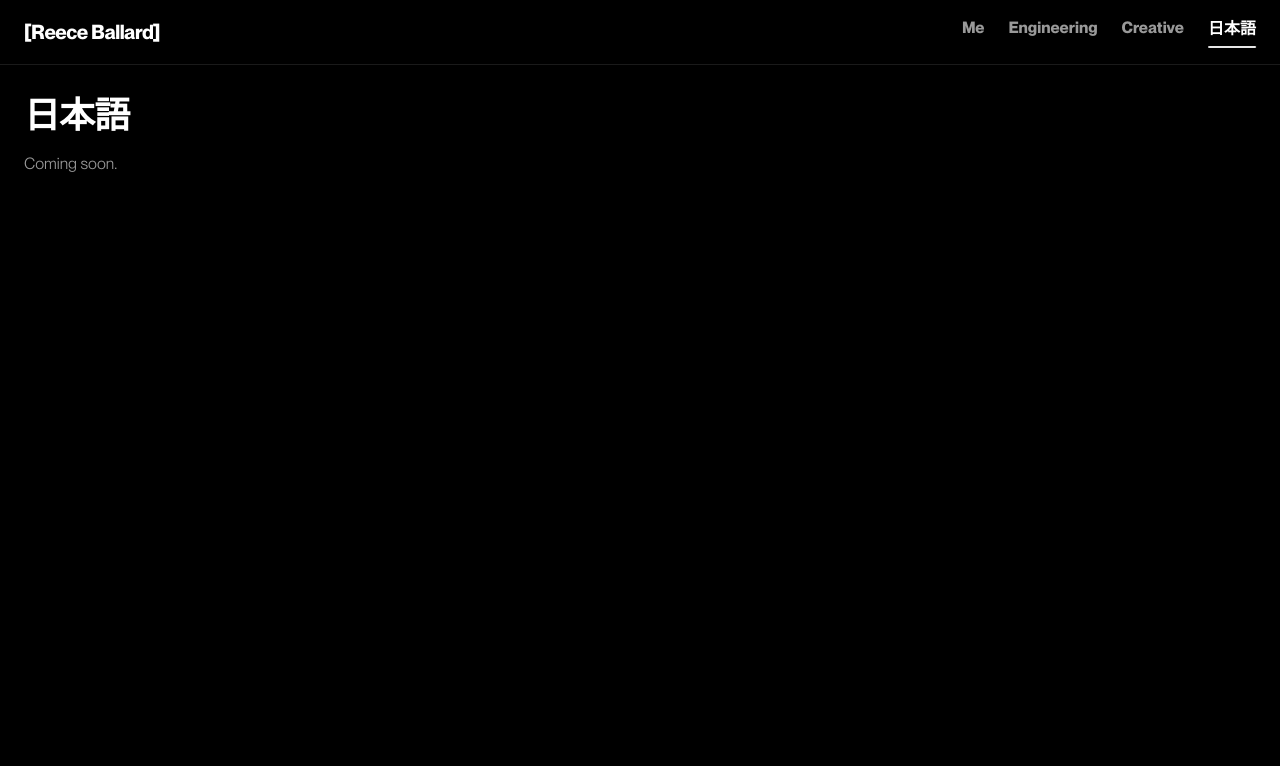
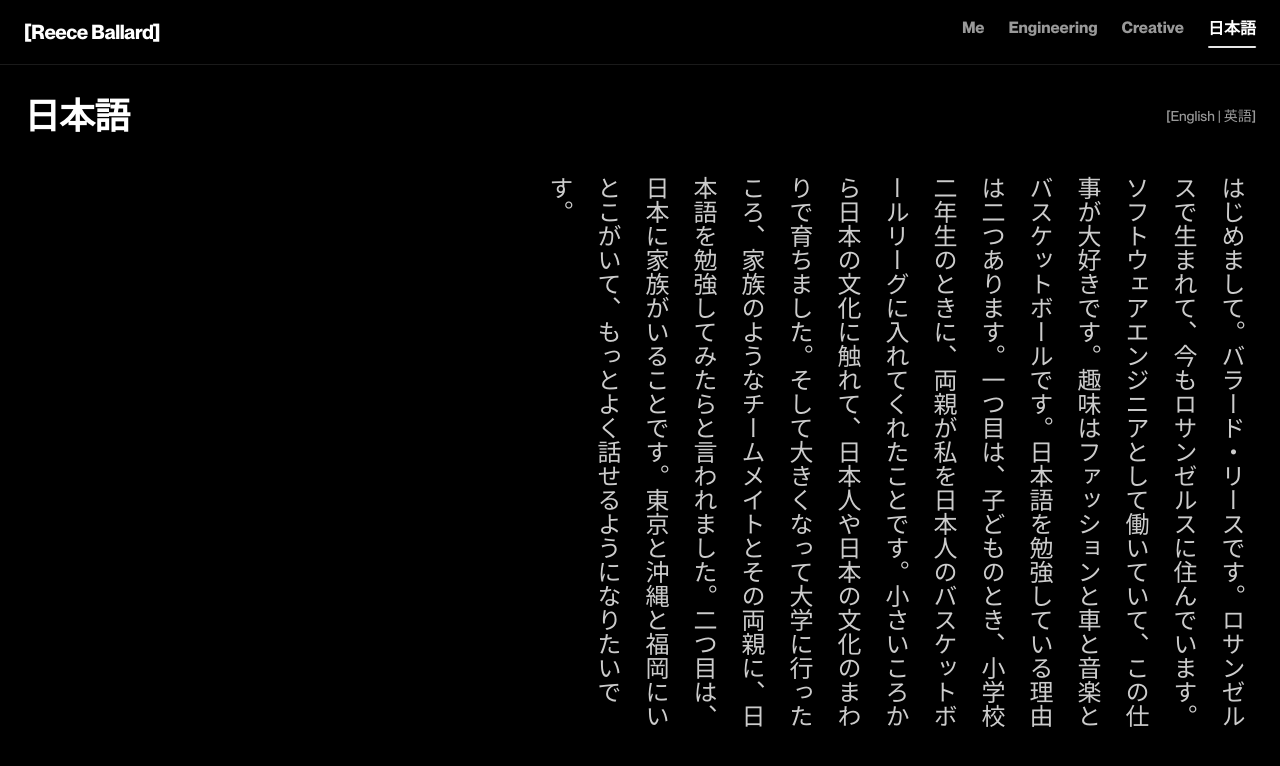
Before and after one commit to RBallardDev/reece-portfolio, a Next.js app: page /japanese in a window 1280 px wide. Shown: the top 766 px of the page. Built offline with nearby package versions, Linux system fonts and the light colour scheme.

Commit message:
added japanese section

```diff
--- a/src/app/japanese/page.tsx
+++ b/src/app/japanese/page.tsx
@@ -1,6 +1,7 @@
 "use client";
 
-import { motion } from "motion/react";
+import { useState } from "react";
+import { motion, AnimatePresence } from "motion/react";
 
 const pageVariants = {
   initial: { opacity: 0, y: 10 },
@@ -14,16 +15,96 @@ const pageVariants = {
   },
 };
 
+const textVariants = {
+  initial: { opacity: 0 },
+  animate: {
+    opacity: 1,
+    transition: { duration: 0.4, ease: [0.22, 1, 0.36, 1] as [number, number, number, number] },
+  },
+  exit: {
+    opacity: 0,
+    transition: { duration: 0.3, ease: [0.22, 1, 0.36, 1] as [number, number, number, number] },
+  },
+};
+
 export default function JapanesePage() {
+  const [lang, setLang] = useState<"ja" | "en">("ja");
+
   return (
-    <main className="min-h-screen pt-24 px-6">
+    <main className="min-h-screen pt-24 px-6 pb-16">
       <motion.div
+        className="max-w-7xl mx-auto"
         variants={pageVariants}
         initial="initial"
         animate="animate"
       >
-        <h1 className="text-4xl font-bold tracking-tight">日本語</h1>
-        <p className="mt-4 text-white/60">Coming soon.</p>
+        <div className="flex items-center justify-between gap-4 mb-10">
+          <h1
+            className="text-4xl font-bold tracking-tight"
+            style={{ fontFamily: '"Noto Sans JP", system-ui, sans-serif' }}
+          >
+            日本語
+          </h1>
+          <div className="flex items-center gap-4">
+            <button
+              type="button"
+              onClick={() => setLang(lang === "ja" ? "en" : "ja")}
+              className="text-sm font-medium text-white/60 hover:text-white transition-colors"
+            >
+              {lang === "ja" ? "[English | 英語]" : "[日本語 | Japanese]"}
+            </button>
+          </div>
+        </div>
+
+        {/* Text content with crossfade between languages */}
+        <AnimatePresence mode="wait">
+          {lang === "ja" ? (
+            <motion.div
+              key="ja"
+              variants={textVariants}
+              initial="initial"
+              animate="animate"
+              exit="exit"
+            >
+              {/* Desktop: tategaki (縦書き) — vertical, right to left */}
+              <div className="hidden md:flex w-full overflow-x-auto justify-end">
+                <p
+                  className="text-2xl leading-loose text-white/80 font-medium"
+                  style={{
+                    writingMode: "vertical-rl",
+                    textOrientation: "mixed",
+                    height: "clamp(400px, 70vh, 700px)",
+                    fontFamily: '"Noto Sans JP", system-ui, sans-serif',
+                  }}
+                >
+                  はじめまして。バラード・リースです。ロサンゼルスで生まれて、今もロサンゼルスに住んでいます。ソフトウェアエンジニアとして働いていて、この仕事が大好きです。趣味はファッションと車と音楽とバスケットボールです。日本語を勉強している理由は二つあります。一つ目は、子どものとき、小学校二年生のときに、両親が私を日本人のバスケットボールリーグに入れてくれたことです。小さいころから日本の文化に触れて、日本人や日本の文化のまわりで育ちました。そして大きくなって大学に行ったころ、家族のようなチームメイトとその両親に、日本語を勉強してみたらと言われました。二つ目は、日本に家族がいることです。東京と沖縄と福岡にいとこがいて、もっとよく話せるようになりたいです。
+                </p>
+              </div>
+
+              {/* Mobile: yokogaki (横書き) — horizontal, left to right */}
+              <div className="md:hidden">
+                <p
+                  className="text-xl leading-relaxed text-white/80 font-medium"
+                  style={{ fontFamily: '"Noto Sans JP", system-ui, sans-serif' }}
+                >
+                  はじめまして。バラード・リースです。ロサンゼルスで生まれて、今もロサンゼルスに住んでいます。ソフトウェアエンジニアとして働いていて、この仕事が大好きです。趣味はファッションと車と音楽とバスケットボールです。日本語を勉強している理由は二つあります。一つ目は、子どものとき、小学校二年生のときに、両親が私を日本人のバスケットボールリーグに入れてくれたことです。小さいころから日本の文化に触れて、日本人や日本の文化のまわりで育ちました。そして大きくなって大学に行ったころ、家族のようなチームメイトとその両親に、日本語を勉強してみたらと言われました。二つ目は、日本に家族がいることです。東京と沖縄と福岡にいとこがいて、もっとよく話せるようになりたいです。
+                </p>
+              </div>
+            </motion.div>
+          ) : (
+            <motion.div
+              key="en"
+              variants={textVariants}
+              initial="initial"
+              animate="animate"
+              exit="exit"
+            >
+              <p className="text-xl sm:text-2xl leading-relaxed text-white/80 font-medium max-w-3xl">
+                Hi, my name is Reece Ballard. I was born in Los Angeles, and I still live in Los Angeles now. I work as a software engineer, and I really love it. My hobbies include fashion, cars, music, and basketball. I decided to study Japanese for two reasons. First, when I was a kid, my parents put me in a Japanese basketball league in second grade. This introduced me to Japanese culture at a young age, and I grew up around Japanese people and culture. Later, when I got older and went to college, my teammates and their parents, who feel like family to me, encouraged me to learn Japanese. Second, I have family in Japan. I have cousins in Tokyo, Okinawa, and Fukuoka, and I want to connect with them better.
+              </p>
+            </motion.div>
+          )}
+        </AnimatePresence>
       </motion.div>
     </main>
   );
--- a/src/components/me/MeHero.tsx
+++ b/src/components/me/MeHero.tsx
@@ -50,35 +50,35 @@ const Paragraph = ({
       onMouseEnter={isMobile ? undefined : onHoverStart}
       onMouseLeave={isMobile ? undefined : onHoverEnd}
     >
-      I love to{" "}
+      I{" "}
       <span className={`${emphasized} transition-all duration-700`} style={wordStyle(0)}>
         build
       </span>{" "}
-      products that feel simple and steady. The goal is always to{" "}
+      things because I genuinely can&apos;t stop. What started as a pivot from a career-ending basketball injury became a full-blown{" "}
       <span className={`${emphasized} transition-all duration-700`} style={wordStyle(1)}>
+        obsession
+      </span>
+      . I skip plans, lose sleep, and spend hours chasing the smallest{" "}
+      <span className={`${emphasized} transition-all duration-700`} style={wordStyle(2)}>
+        details
+      </span>{" "}
+      — not because I have to, but because I love the process. I&apos;ll{" "}
+      <span className={`${emphasized} transition-all duration-700`} style={wordStyle(3)}>
         ship
       </span>{" "}
-      with clarity and calm pace. I obsess over{" "}
-      <span className={`${emphasized} transition-all duration-700`} style={wordStyle(2)}>
-        systems
+      a complete app in weeks if that&apos;s what the moment demands. I work across mobile, web, backend, AI — honestly any{" "}
+      <span className={`${emphasized} transition-all duration-700`} style={wordStyle(4)}>
+        system
       </span>{" "}
-      that reduce friction between people and code.{" "}
-      <span className={`${emphasized} transition-all duration-700`} style={wordStyle(3)}>
-        Design
+      I can get my hands on. My creative hobbies keep me sharp and my athlete mentality keeps me{" "}
+      <span className={`${emphasized} transition-all duration-700`} style={wordStyle(5)}>
+        relentless
+      </span>
+      . I just want to build things that feel perfect and be the best{" "}
+      <span className={`${emphasized} transition-all duration-700`} style={wordStyle(6)}>
+        teammate
       </span>{" "}
-      matters because it channels{" "}
-      <span className={`${emphasized} transition-all duration-700`} style={wordStyle(4)}>
-        curiosity
-      </span>{" "}
-      into things people actually use. I care about{" "}
-      <span className={`${emphasized} transition-all duration-700`} style={wordStyle(5)}>
-        craft
-      </span>{" "}
-      and keeping{" "}
-      <span className={`${emphasized} transition-all duration-700`} style={wordStyle(6)}>
-        momentum
-      </span>{" "}
-      so we keep learning.
+      in the room.
     </p>
   );
 };
@@ -190,19 +190,11 @@ export default function MeHero() {
         </div>
       </div>
 
-      {/* Content row - paragraph left, photo right */}
-      <div className="grid grid-cols-1 gap-10 md:grid-cols-2 md:items-start">
-        <div>
-          <Paragraph
-            highlightColors={highlightColors}
-            onHoverStart={randomizeHighlights}
-            onHoverEnd={resetHighlights}
-            isMobile={isMobile}
-          />
-        </div>
-
-        <div className="space-y-2 md:flex md:flex-col md:items-end">
-          <div className="w-full max-w-[480px] md:ml-auto aspect-[4/5] rounded-2xl border border-white/10 bg-white/5 overflow-hidden relative">
+      {/* Content — float layout so text wraps underneath image on desktop */}
+      <div className="overflow-hidden">
+        {/* Mobile: image below text (stacked) / Desktop: floated right */}
+        <div className="mb-8 md:mb-0 md:float-right md:ml-10 md:w-[45%] lg:w-[40%] space-y-2 order-first md:order-none">
+          <div className="w-full aspect-[4/5] rounded-2xl border border-white/10 bg-white/5 overflow-hidden relative">
             <Image
               key={photos[photoIndex].src}
               src={photos[photoIndex].src}
@@ -213,10 +205,17 @@ export default function MeHero() {
               priority
             />
           </div>
-          <p className="text-xs text-white/50 text-left w-full max-w-[480px] md:ml-auto italic">
+          <p className="text-xs text-white/50 text-left italic">
             New York City — East Village (2025) | Shot by Nicole Lenzen | Fun fact: eel rolls are my favorite.
           </p>
         </div>
+
+        <Paragraph
+          highlightColors={highlightColors}
+          onHoverStart={randomizeHighlights}
+          onHoverEnd={resetHighlights}
+          isMobile={isMobile}
+        />
       </div>
     </section>
   );
--- a/src/components/me/ToolkitDrawer.tsx
+++ b/src/components/me/ToolkitDrawer.tsx
@@ -48,21 +48,6 @@ const sections = [
       "Caching (Redis)",
       "Security (tokens, signatures)",
       "Testing (API / integration)",
-    ],
-  },
-  {
-    title: "Systems",
-    items: [
-      "System Design",
-      "Microservices",
-      "Event-Driven Architecture",
-      "Message Queues",
-      "Load Balancing",
-      "Rate Limiting",
-      "Concurrency Patterns",
-      "Observability / Logging",
-      "Fault Tolerance",
-      "Networking (DNS, CORS, TLS)",
     ],
   },
   {
```
